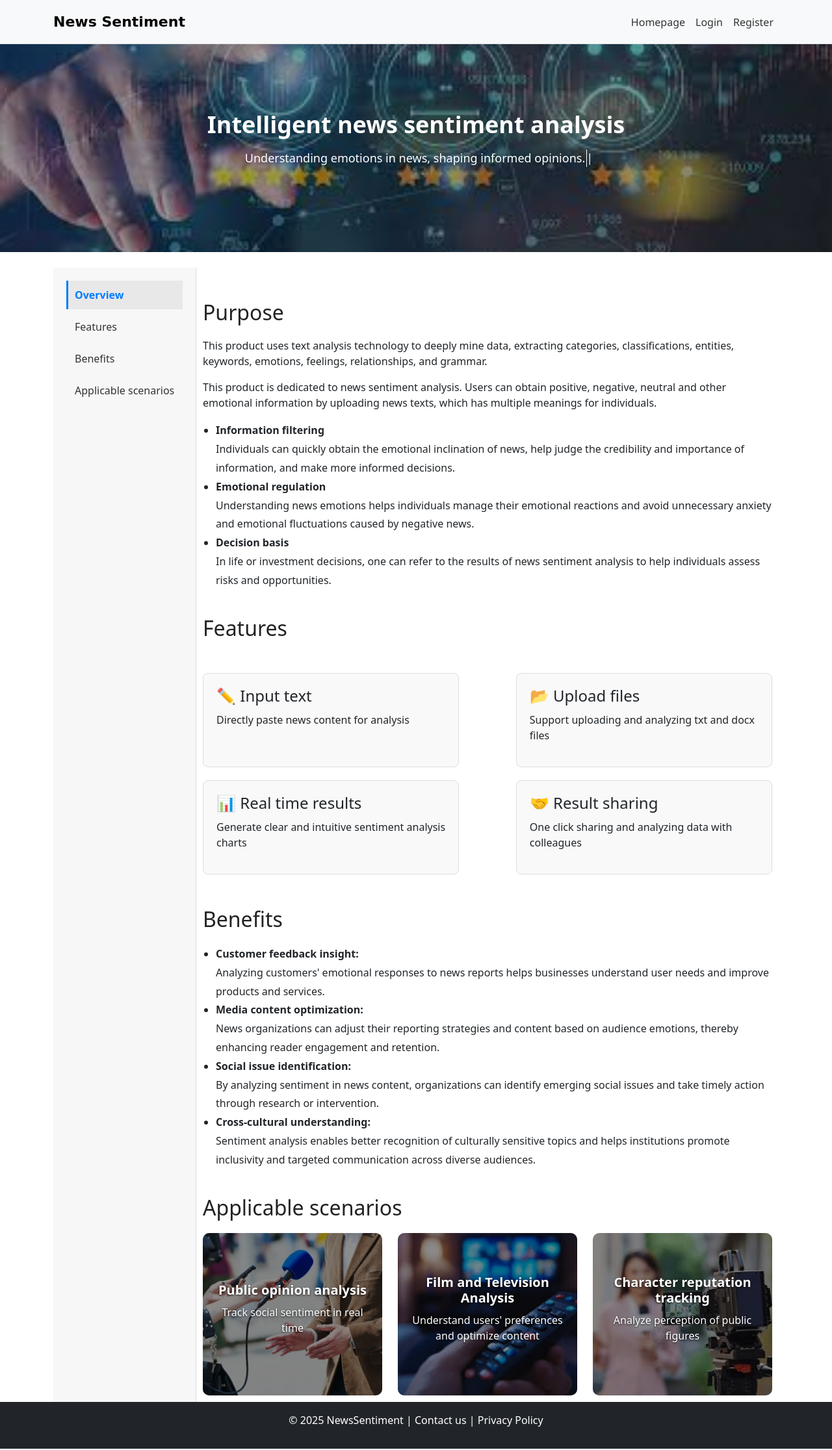
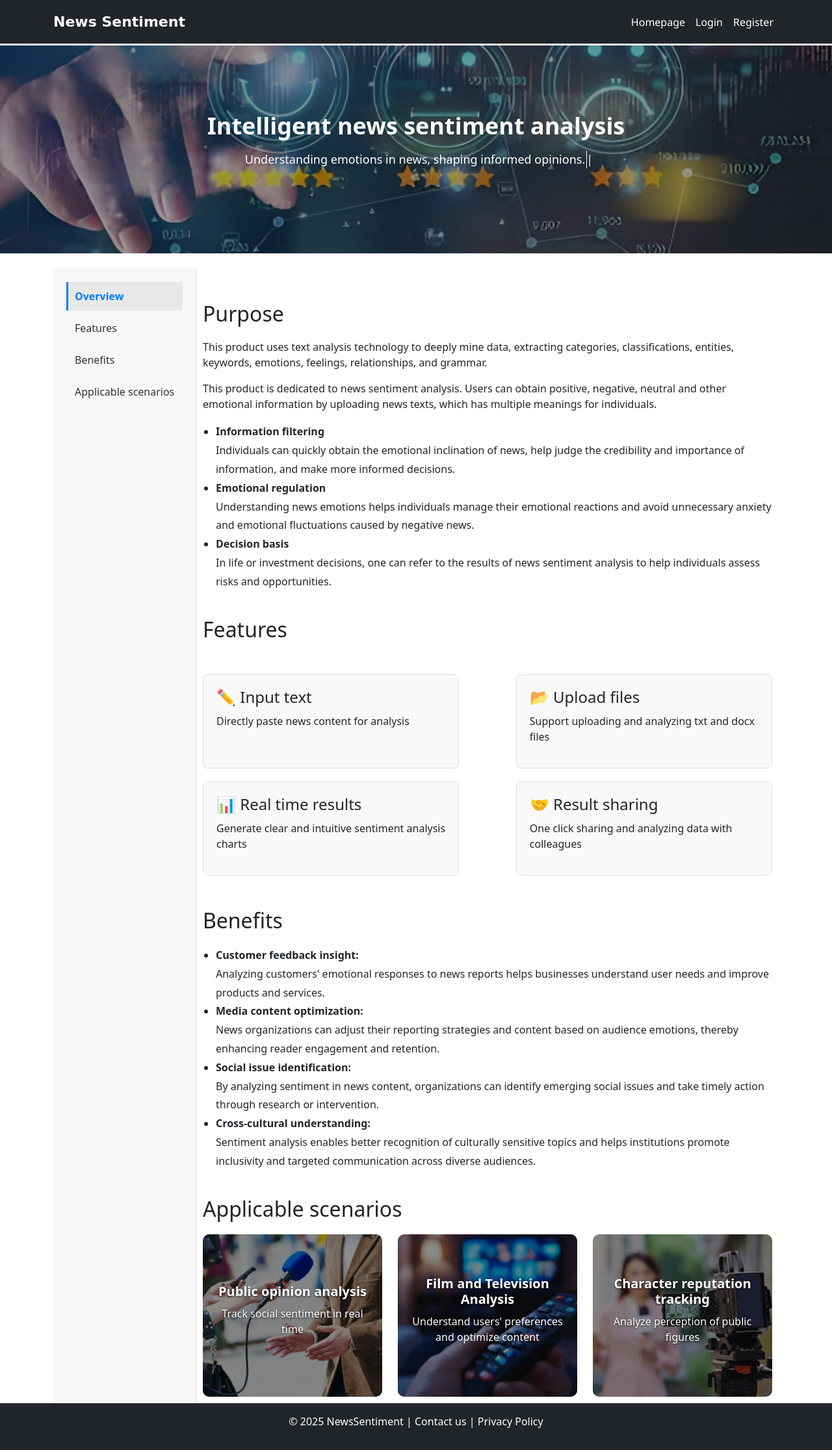
Before and after one commit to XiuwenYin/news-sentiment-analysis, a Flask app: page / in a window 1280 px wide. Shown: the whole page at 65% size. Run offline with Flask 3, Linux system fonts and the light colour scheme.

Commit message:
Add animation effects and update styles to the navigation bar to enhance the user interaction experience.

```diff
--- a/app/static/css/homepage.css
+++ b/app/static/css/homepage.css
@@ -243,3 +243,38 @@ h5 {
 .scenario-overlay p {
     font-size: 1rem;
 }
+
+/* 导航栏动画 */
+.navbar .nav-link,
+.navbar .navbar-brand {
+    position: relative;
+    display: inline-block;
+    transition: color .25s ease, transform .25s ease;
+}
+
+.navbar-dark .nav-link:hover,
+.navbar-dark .navbar-brand:hover {
+    color: #ffffff;
+    transform: scale(1.08);
+}
+
+.navbar .nav-link::after,
+.navbar .navbar-brand::after {
+    content: "";
+    position: absolute;
+    left: 50%;
+    bottom: -4px;
+    width: 0;
+    height: 2px;
+    background: #ffffff;
+    transition: width .25s ease, left .25s ease;
+}
+.navbar .nav-link:hover::after,
+.navbar .navbar-brand:hover::after {
+    width: 100%;
+    left: 0;
+}
+
+.navbar-dark .navbar-toggler-icon {
+    filter: brightness(200%);
+}
--- /dev/null
+++ b/app/static/js/navbar-effects.js
@@ -0,0 +1,14 @@
+/* ==== static/js/navbar-effects.js ============================== */
+document.querySelectorAll(".navbar .nav-link, .navbar .navbar-brand").forEach(link => {
+    link.addEventListener("mousemove", e => {
+        const rect = link.getBoundingClientRect();
+        const dx = (e.clientX - (rect.left + rect.width / 2)) / rect.width;
+        const dy = (e.clientY - (rect.top  + rect.height / 2)) / rect.height;
+        link.style.transform =
+            `translate(${dx * 4}px, ${dy * 4}px) scale(1.08)`;
+    });
+
+    link.addEventListener("mouseleave", () => {
+        link.style.transform = "";
+    });
+});
--- a/app/templates/base.html
+++ b/app/templates/base.html
@@ -6,15 +6,18 @@
     <meta name="viewport" content="width=device-width, initial-scale=1">
     <title>{% if title %}{{ title }} - News Sentiment{% else %}News Sentiment{% endif %}</title>
     <link href="https://cdn.jsdelivr.net/npm/bootstrap@5.3.2/dist/css/bootstrap.min.css" rel="stylesheet">
-
     <link rel="stylesheet" href="{{ url_for('static', filename='css/homepage.css') }}">
+    <style>
+        /* Prevent main content from sliding under the fixed navbar */
+        body { padding-top: 70px; }
+    </style>
 </head>
 
 <body>
     <!-- Navbar -->
-    <nav class="navbar navbar-expand-lg navbar-light bg-light">
+    <nav class="navbar navbar-expand-lg navbar-dark bg-dark fixed-top">
         <div class="container">
-            <a class="navbar-brand" href="{{ url_for('index') }}">News Sentiment</a>
+            <a class="navbar-brand text-white" href="{{ url_for('index') }}">News Sentiment</a>
             <button class="navbar-toggler" type="button" data-bs-toggle="collapse" data-bs-target="#navbarNav">
                 <span class="navbar-toggler-icon"></span>
             </button>
@@ -22,14 +25,14 @@
             <div class="collapse navbar-collapse" id="navbarNav">
                 <ul class="navbar-nav ms-auto">
                     <li class="nav-item">
-                        <a class="nav-link" href="{{ url_for('index') }}">Homepage</a>
+                        <a class="nav-link text-white" href="{{ url_for('index') }}">Homepage</a>
                     </li>
 
                     {% if current_user.is_authenticated %}
                     <!-- Upload/Input dropdown -->
                     <li class="nav-item dropdown">
-                        <a class="nav-link dropdown-toggle" href="#" id="uploadDropdown" role="button"
-                            data-bs-toggle="dropdown">
+                        <a class="nav-link dropdown-toggle text-white" href="#" id="uploadDropdown" role="button"
+                           data-bs-toggle="dropdown">
                             Upload/Input
                         </a>
                         <ul class="dropdown-menu">
@@ -40,8 +43,8 @@
 
                     <!-- Result dropdown -->
                     <li class="nav-item dropdown">
-                        <a class="nav-link dropdown-toggle" href="#" id="resultDropdown" role="button"
-                            data-bs-toggle="dropdown">
+                        <a class="nav-link dropdown-toggle text-white" href="#" id="resultDropdown" role="button"
+                           data-bs-toggle="dropdown">
                             Result
                         </a>
                         <ul class="dropdown-menu">
@@ -51,26 +54,26 @@
 
                     <!-- User Profile -->
                     <li class="nav-item">
-                        <a class="nav-link" href="{{ url_for('user', username=current_user.username) }}">Profile</a>
+                        <a class="nav-link text-white" href="{{ url_for('user', username=current_user.username) }}">Profile</a>
                     </li>
 
                     <!-- My Share -->
                     <li class="nav-item">
-                        <a class="nav-link" href="#">My Share</a>
+                        <a class="nav-link text-white" href="#">My Share</a>
                     </li>
 
                     <!-- Logout -->
                     <li class="nav-item">
-                        <a class="nav-link" href="{{ url_for('logout') }}">Logout</a>
+                        <a class="nav-link text-white" href="{{ url_for('logout') }}">Logout</a>
                     </li>
 
                     {% else %}
                     <!-- When not logged in -->
                     <li class="nav-item">
-                        <a class="nav-link" href="{{ url_for('login') }}">Login</a>
+                        <a class="nav-link text-white" href="{{ url_for('login') }}">Login</a>
                     </li>
                     <li class="nav-item">
-                        <a class="nav-link" href="{{ url_for('register') }}">Register</a>
+                        <a class="nav-link text-white" href="{{ url_for('register') }}">Register</a>
                     </li>
                     {% endif %}
                 </ul>
@@ -80,7 +83,7 @@
 
     <!-- Hero Section -->
     <section class="hero-section"
-        style="background-image: url('{{ url_for('static', filename='images/background.jpg') }}');">
+             style="background-image: url('{{ url_for('static', filename='images/background.jpg') }}');">
         <div class="hero-overlay">
             <div class="hero-content">
                 <h1>Intelligent news sentiment analysis</h1>
@@ -112,30 +115,30 @@
 
     <script src="https://cdn.jsdelivr.net/npm/bootstrap@5.3.2/dist/js/bootstrap.bundle.min.js"></script>
     <script src="{{ url_for('static', filename='js/typing.js') }}"></script>
+    <script src="{{ url_for('static', filename='js/navbar-effects.js') }}"></script>
+
 
     {% block footer %}
     <footer class="bg-dark text-white text-center p-3">
         <p>© 2025 NewsSentiment | Contact us | Privacy Policy</p>
     </footer>
     {% endblock %}
+
     <script>
         let lastActivity = Date.now();
 
-        // 每次操作都会刷新活动时间
+        // Refresh activity time on interaction
         document.addEventListener("mousemove", () => lastActivity = Date.now());
         document.addEventListener("keydown", () => lastActivity = Date.now());
 
         setInterval(() => {
             const inactiveTime = Date.now() - lastActivity;
-            const maxInactive = 30 * 60 * 1000; // 30分钟
-            // const maxInactive = 3000; // test use
+            const maxInactive = 30 * 60 * 1000; // 30 minutes
             if (inactiveTime > maxInactive) {
                 fetch("/auto_logout", { method: "POST" });
             }
-        }, 60 * 1000); // 每分钟检查一次
+        }, 60 * 1000); // Check every minute
     </script>
-
-
 </body>
 
 </html>
```
Also changed, not shown: app.db, app/static/images/background.jpg.
